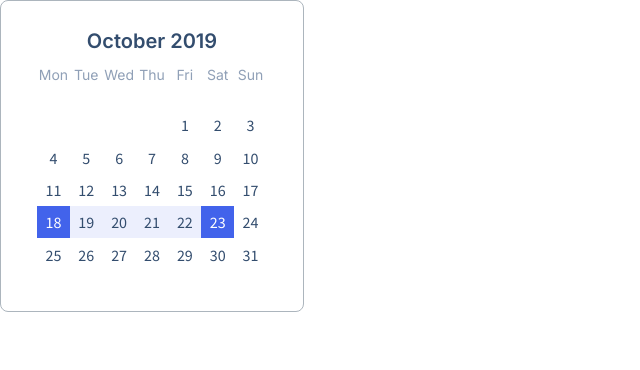
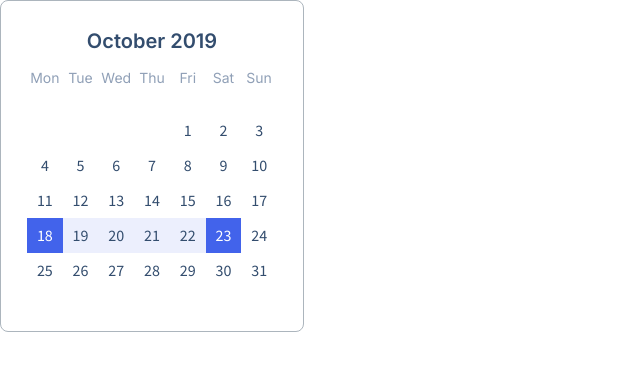
Before and after one commit to js-tasks-ru/htmlcss-20220317_mick911, a website: page 05-lection3/03-calendar/index.html in a window 1280 px wide. Shown: the whole page, without its empty margins (0-640 px from the left). Drawn offline with Linux system fonts and the light colour scheme.

Commit message:
исправления после ревью

```diff
--- a/05-lection3/03-calendar/calendar.css
+++ b/05-lection3/03-calendar/calendar.css
@@ -6,7 +6,7 @@
     border-radius: 8px;
     width: 100%;
     max-width: 304px;
-    padding: 28px 36px;
+    padding: 28px 26px;
 }
 
 .calendar__title {
```
